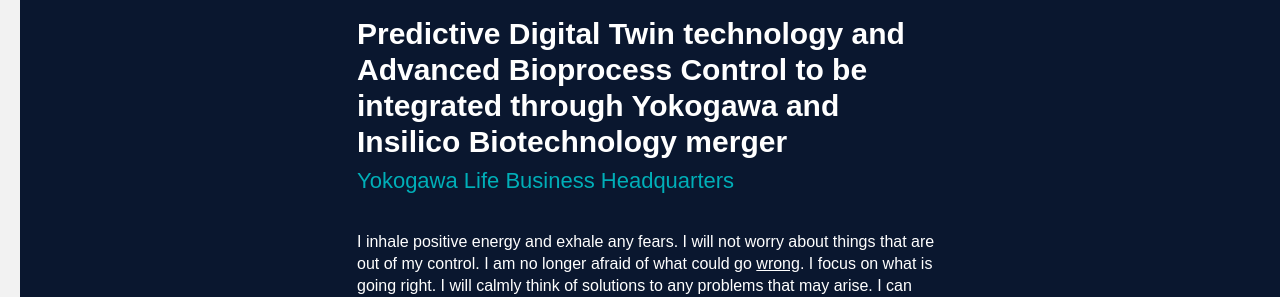
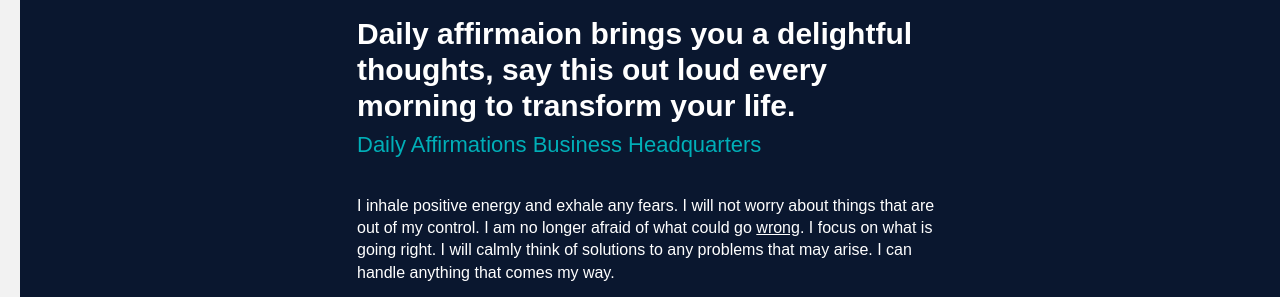
Before and after one commit to aiu27/E-Blast-1, a plain HTML site: page index.html in a window 1280 px wide. Shown: the part 654-951 px from the top of the page. Drawn offline with Linux system fonts and the light colour scheme.

Commit message:
Update index.html

```diff
--- a/index.html
+++ b/index.html
@@ -303,8 +303,8 @@
                           <td valign="top" class="mcnTextBlockInner" style="border-collapse: collapse;mso-table-lspace: 0pt;mso-table-rspace: 0pt;"><table align="left" border="0" cellpadding="0" cellspacing="0" width="650" class="mcnTextContentContainer" style="border-collapse: collapse;mso-table-lspace: 0pt;mso-table-rspace: 0pt;">
                               <tbody>
                                 <tr>
-                                  <td valign="top" class="mcnTextContent" style="padding:9px 32px;border-collapse: collapse;mso-table-lspace: 0pt;mso-table-rspace: 0pt;color: #fff;font-family: Arial, Helvetica, sans-serif;font-size: 15px;line-height: 150%;text-align: left;"><h2 style="display: block; font-family: Arial, Helvetica, sans-serif; font-size: 30px; font-style: normal; font-weight: bold; line-height: 120%; margin: 10px 0 0; text-align: left; color: #fff !important;">Predictive Digital Twin technology and Advanced Bioprocess Control to be integrated through Yokogawa and Insilico Biotechnology merger</h2>
-                                      <h3 style="color: #00afb8;">Yokogawa Life Business Headquarters</h3></td>
+                                  <td valign="top" class="mcnTextContent" style="padding:9px 32px;border-collapse: collapse;mso-table-lspace: 0pt;mso-table-rspace: 0pt;color: #fff;font-family: Arial, Helvetica, sans-serif;font-size: 15px;line-height: 150%;text-align: left;"><h2 style="display: block; font-family: Arial, Helvetica, sans-serif; font-size: 30px; font-style: normal; font-weight: bold; line-height: 120%; margin: 10px 0 0; text-align: left; color: #fff !important;">Daily affirmaion brings you a delightful thoughts, say this out loud every morning to transform your life.</h2>
+                                      <h3 style="color: #00afb8;">Daily Affirmations Business Headquarters</h3></td>
                                 </tr>
                               </tbody>
                             </table></td>
@@ -411,14 +411,14 @@
                       <tbody>
                         <tr><td align="center" valign="top" class="mcnTextContent" style="padding: 9px 32px 18px;border-collapse: collapse;mso-table-lspace: 0pt;mso-table-rspace: 0pt;color: #fff;font-family: Arial, Helvetica, sans-serif;font-size: 15px;line-height: 130%;">
                             <p style="text-align: center; font-size: 14px;">This information is solely for the purpose of serving you better.
-                              <br> For more information, please refer to <a href="https://www.yokogawa.com/privacy/" target="_blank">our Privacy Guidelines.</a>&nbsp;</p>
+                              <br> For more information, please refer to <a href="#" target="_blank">our Privacy Guidelines.</a>&nbsp;</p>
 
                             <P style="text-align: center; font-size: 14px;">Copyright © 2021, All rights reserved.
-                            </br>Yokogawa Electric Corporation, 2-9-32 Nakacho, Musashino-shi,
-                            </br>Tokyo 180-8750 JAPAN <a href="https://www.yokogawa.com/" target="_blank">www.yokogawa.com</a></p>
+                            </br>Daily Affirmations Corporation, 9-2 Machi
+                            </br>Tokyo 000-0000 JAPAN <a href="#" target="_blank">www.yokogawa.com</a></p>
 
                             <!--Unsbscribe
-                            <p><a href="https://lifeinnovation.yokogawa.com/unsubscribe/u/860323/30a982018dbca68343b336b26e043b5148e7b6b40fed9e7f647af32b4575f3e9/382925277" target="_blank">Unsbscribe here</a></p>
+                            <p><a href="#" target="_blank">Unsbscribe here</a></p>
                             -->
 
                           </td>
```
